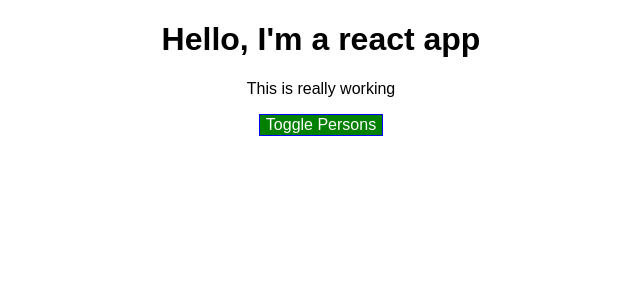
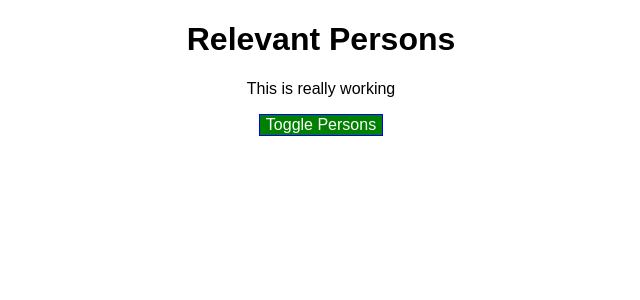
Before and after one commit to billiramirez/React-Items-Add, a React app: page / in a window 1280 px wide. Shown: the top 300 px of the page, without its empty margins (319-959 px from the left). Built offline with nearby package versions, Linux system fonts and the light colour scheme.

Commit message:
comparing stateless and stateful components

```diff
--- a/src/components/Cockpit/Cockpit.js
+++ b/src/components/Cockpit/Cockpit.js
@@ -18,7 +18,7 @@ const cockpit = (props) => {
 
     return(
         <div className={classes.Cockpit}>
-            <h1> Hello, I'm a react app  </h1>
+            <h1>{props.appTitle}  </h1>
             <p className={assignedClasses.join(' ')}>This is really working</p>
             <button
             className={btnClass}
--- a/src/containers/App.js
+++ b/src/containers/App.js
@@ -65,6 +65,7 @@ class App extends Component {
 
       <div className={classes.App}>
       <Cockpit
+        appTitle={this.props.tittle}
         showPersons={this.setState.showPersons}
         persons={this.state.persons}
         clicked={this.togglePersonsHandler}  />
--- a/src/index.js
+++ b/src/index.js
@@ -4,5 +4,5 @@ import './index.css';
 import App from './containers/App';
 import registerServiceWorker from './registerServiceWorker';
 
-ReactDOM.render(<App />, document.getElementById('root'));
+ReactDOM.render(<App tittle="Relevant Persons"/>, document.getElementById('root'));
 registerServiceWorker();
```
